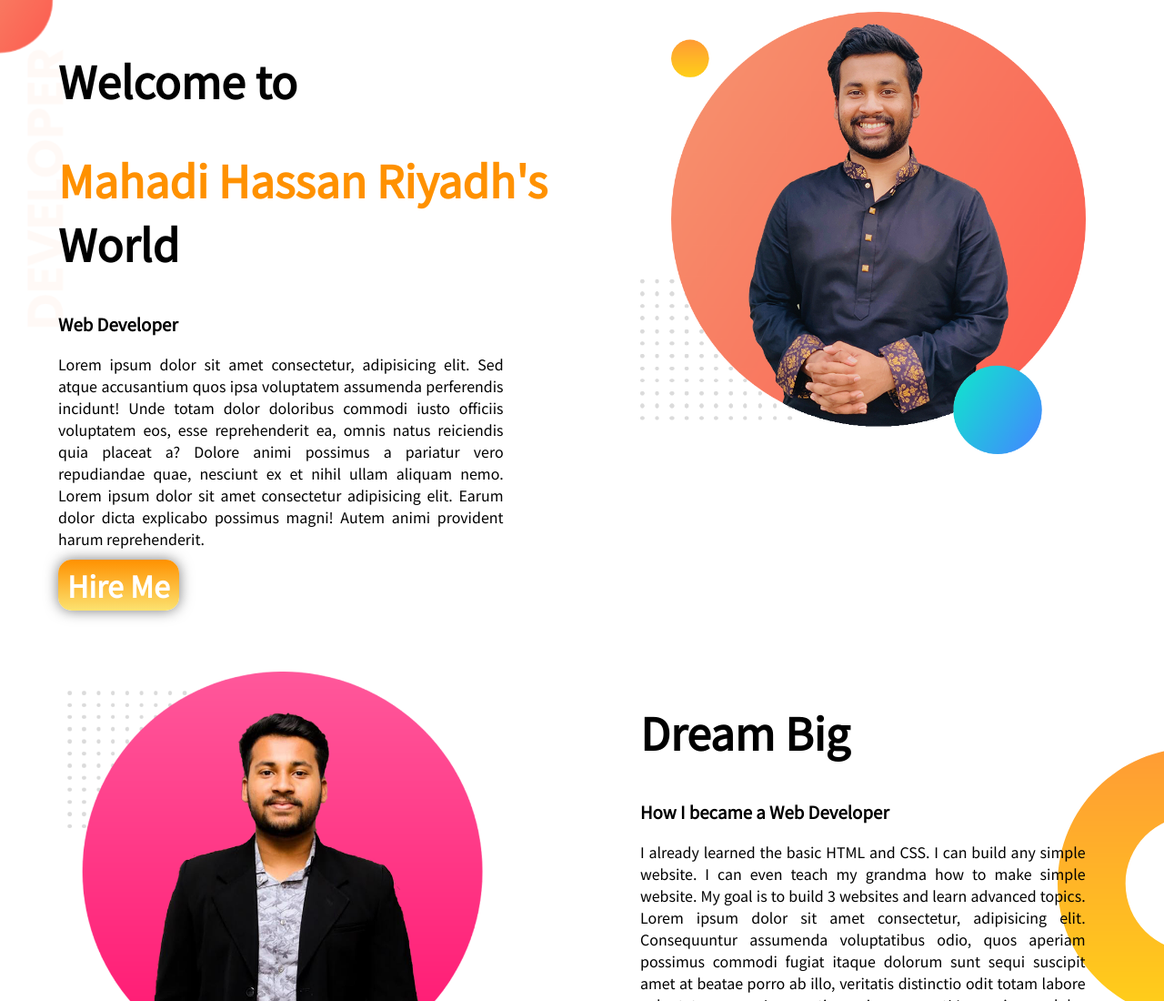
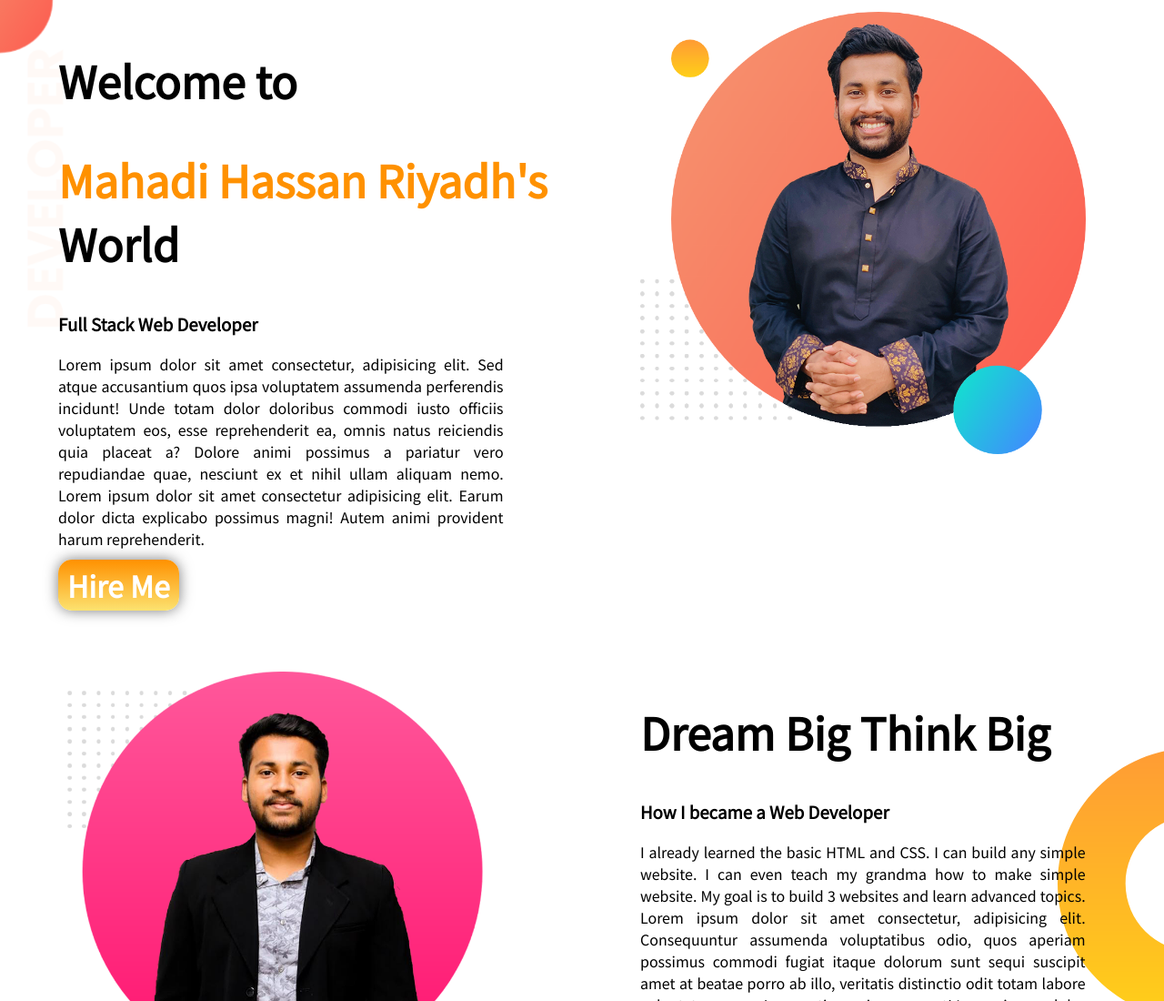
Before and after one commit to mahadihassanriyadh/developer-portfolio-practice, a plain HTML site: page index.html in a window 1280 px wide. Shown: the top 1100 px of the page at 91% size. Drawn offline with Linux system fonts and the light colour scheme; a web font is replaced by a local one.

Commit message:
issues solved

```diff
--- a/index.html
+++ b/index.html
@@ -16,7 +16,7 @@
         <div class="half-width">
             <h1>Welcome to</h1>
             <h1><span class="orange-color">Mahadi Hassan Riyadh's</span> World</h1>
-            <h3>Web Developer</h3>
+            <h3>Full Stack Web Developer</h3>
             <p>Lorem ipsum dolor sit amet consectetur, adipisicing elit. Sed atque accusantium quos ipsa voluptatem assumenda perferendis incidunt! Unde totam dolor doloribus commodi iusto officiis voluptatem eos, esse reprehenderit ea, omnis natus reiciendis quia placeat a? Dolore animi possimus a pariatur vero repudiandae quae, nesciunt ex et nihil ullam aliquam nemo. Lorem ipsum dolor sit amet consectetur adipisicing elit. Earum dolor dicta explicabo possimus magni! Autem animi provident harum reprehenderit.</p>
             <a class="button-one" target="_blank" href="https://www.facebook.com/mahadihassanriyadhprofile/">Hire Me</a>
         </div>
@@ -31,7 +31,7 @@
         </div>
 
         <div class="half-width">
-            <h1>Dream Big</h1>
+            <h1>Dream Big Think Big</h1>
             <h3>How I became a Web Developer</h3>
             <p>I already learned the basic HTML and CSS. I can build any simple website. I can even teach my grandma how to make simple website. My goal is to build 3 websites and learn advanced topics. Lorem ipsum dolor sit amet consectetur, adipisicing elit. Consequuntur assumenda voluptatibus odio, quos aperiam possimus commodi fugiat itaque dolorum sunt sequi suscipit amet at beatae porro ab illo, veritatis distinctio odit totam labore voluptate error a. Accusantium minus ex sunt! Lorem ipsum dolor sit, amet consectetur adipisicing elit. Eos necessitatibus perspiciatis aut voluptas? Nulla, suscipit!</p>
             <a class="button-one" href="mailto: riyadh.contact@yahoo.com"> Email Me</a>
```
